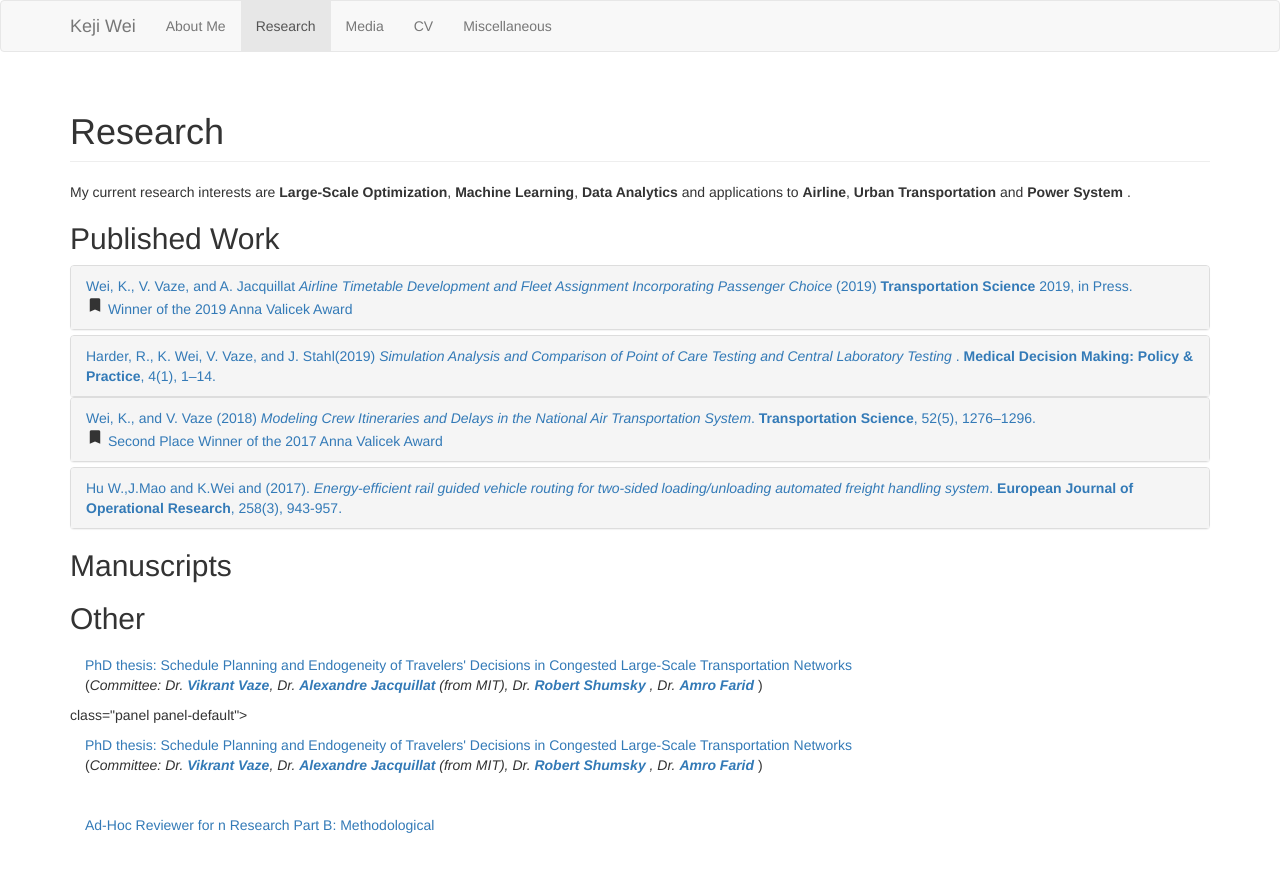
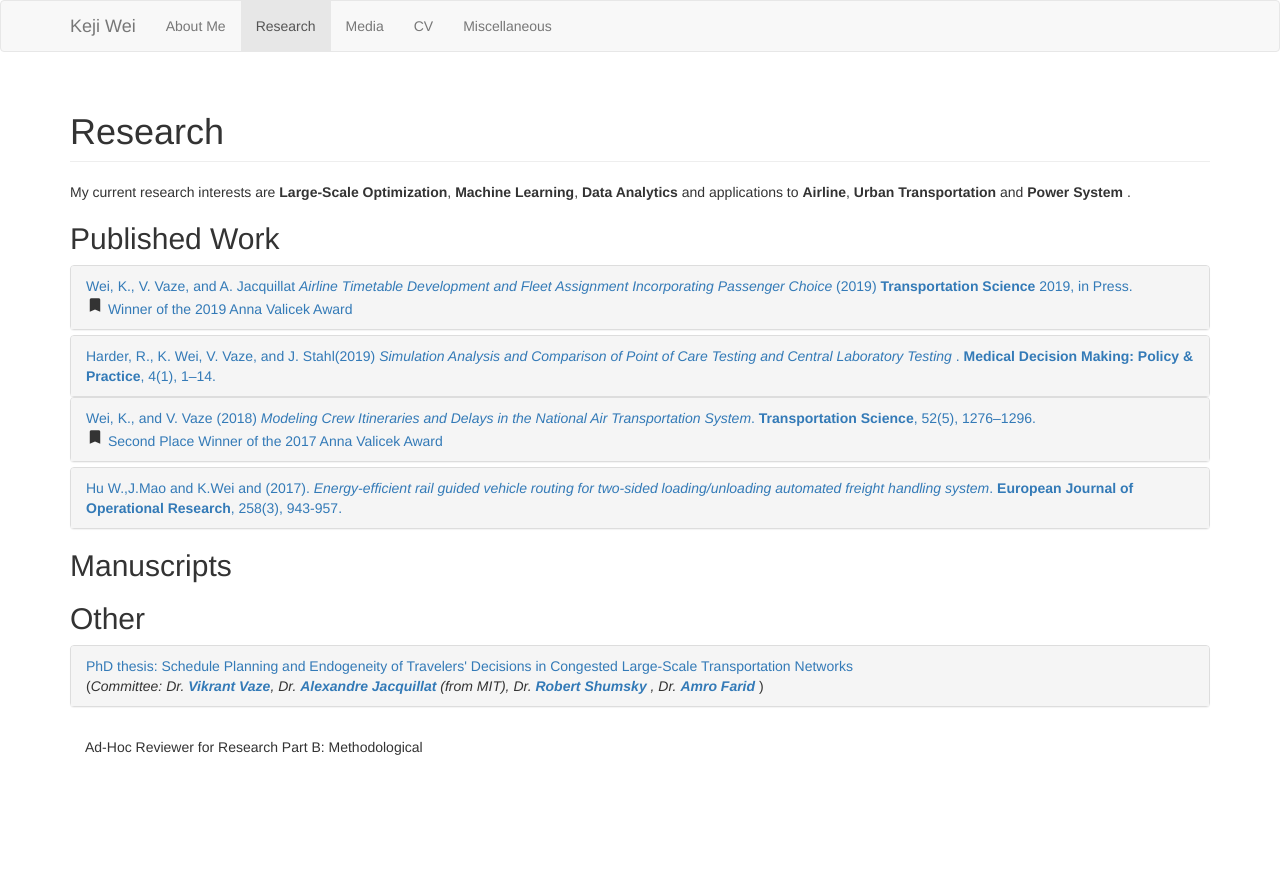
Before and after one commit to kejiwei/kejiwei.github.io, a Jekyll site: the page built from research.html, in a window 1280 px wide. Shown: the top 872 px of the page. Built offline with Jekyll 4.4.1, drawn with Linux system fonts in a browser that asks for light colours.

Commit message:
Update research.html

```diff
--- a/research.html
+++ b/research.html
@@ -173,12 +173,7 @@ tabname: Research
     <h2>Other</h2>
     <div class="panel-group" id="other">
       <div
-              <div class="panel-heading">
-            <a data-toggle="collapse" data-parent="#other" href="#phdthesis">
-              PhD thesis: Schedule Planning and Endogeneity of Travelers' Decisions in Congested Large-Scale Transportation Networks
-            </a><br />
-            (<em>Committee: Dr. <strong><a href="https://engineering.dartmouth.edu/people/faculty/vikrant-vaze/">Vikrant Vaze</a></strong>, Dr. <strong><a href="https://mitsloan.mit.edu/faculty/directory/alexandre-jacquillat">Alexandre Jacquillat</a></strong> (from MIT), Dr. <strong><a href="http://faculty.tuck.dartmouth.edu/robert-shumsky/"> Robert Shumsky </a></strong>, Dr. <strong><a href="https://engineering.dartmouth.edu/people/faculty/amro-farid">Amro Farid </a></strong></em>) <br />
-        </div>class="panel panel-default">
+      class="panel panel-default">
         <div class="panel-heading">
             <a data-toggle="collapse" data-parent="#other" href="#phdthesis">
               PhD thesis: Schedule Planning and Endogeneity of Travelers' Decisions in Congested Large-Scale Transportation Networks
@@ -200,11 +195,12 @@ The popularity of ridehailing services like Didi, Lyft, and Uber has soared rece
           </div>
         </div>
       </div>
-      <div class="panel-heading">
-            <a data-toggle="collapse" data-parent="#other" href="#phdthesis">
-              Ad-Hoc Reviewer for n Research Part B: Methodological
-            </a>
-        </div>
     </div>
+    <div class="panel-heading">
+      <a data-toggle="collapse" data-parent="#other" href="#reviewer"></a>
+        Ad-Hoc Reviewer for  Research Part B: Methodological
+      </a>
   </div>
 </div>
+  </div>
+</div>
```
